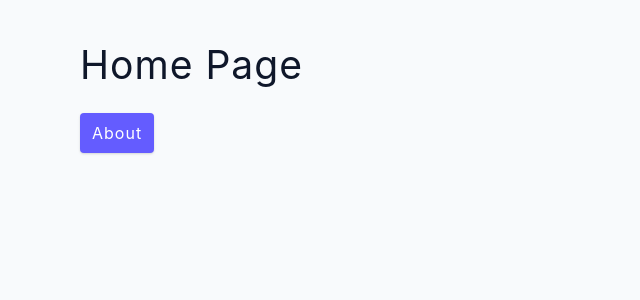
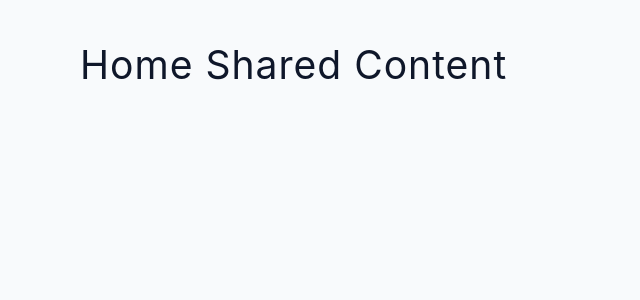
Before and after one commit to BarryCoding/study-react-router6, a React (Vite) app: page / in a window 1280 px wide. Shown: the top 300 px of the page, without its empty margins (0-640 px from the left). Built offline with nearby package versions, Linux system fonts and the light colour scheme.

Commit message:
step6 shared layout by Outlet component

```diff
--- a/src/pages/Home.jsx
+++ b/src/pages/Home.jsx
@@ -1,9 +1,9 @@
-import {Link} from 'react-router-dom'
+import {Link, Outlet} from 'react-router-dom'
 const Home = () => {
   return (
     <section className='section'>
-      <h2>Home Page</h2>
-      <Link to='/about' className='btn' >About</Link>
+      <h2>Home Shared Content</h2>
+      <Outlet />
     </section>
   );
 };
```
Also changed, not shown: 1 other file (tests, documents, lock files or other folders).
